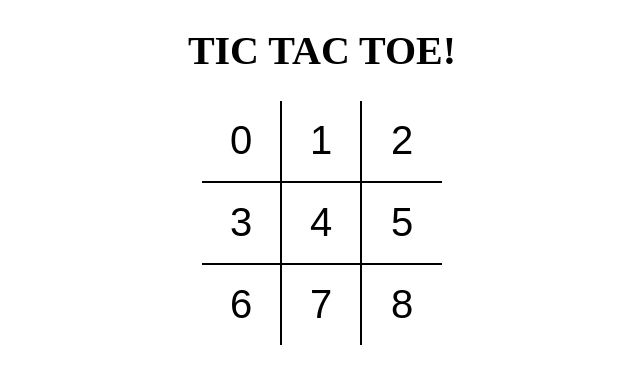
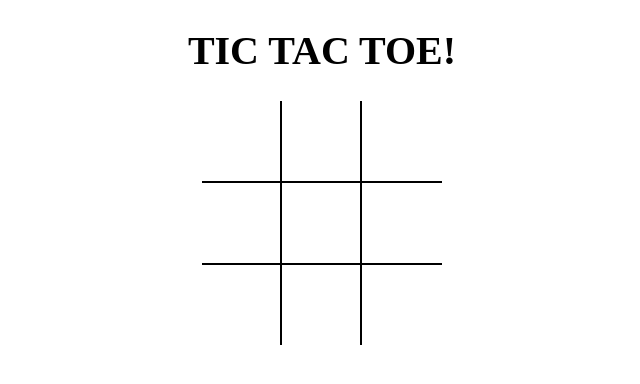
Before and after one commit to rayaditya414/tictactoe, a React (Vite) app: page / in a window 1280 px wide. Shown: the top 384 px of the page, without its empty margins (318-958 px from the left). Built offline with nearby package versions, Linux system fonts and the light colour scheme.

Commit message:
added board state and react events

```diff
--- a/src/components/Board.jsx
+++ b/src/components/Board.jsx
@@ -1,23 +1,51 @@
-import React from 'react'
+import React,{useState} from 'react'
 import Sqaure from './Sqaure'
 
 const board = () => {
+  const [board,setBoard]=useState(Array(9).fill(null));
+  const[isNext,setIsNext]=useState(false);
+
+
+
+  const handleSqaureClick =(position)=>{
+    if(board[position]!=null) return;
+    setBoard((prev)=>{
+      return prev.map((square,pos)=>{
+        if(pos==position) {
+          return isNext?'X':'O';
+        }
+        return square;
+      });
+
+    })
+    setIsNext((prev)=> !prev);
+  }
+
+  const renderSquare=(position)=>{
+
+    return (
+      <Sqaure
+      value={board[position]}
+      onClick={ ()=> handleSqaureClick(position)}
+      />
+    );
+  };
   return (
     <div className='board'>
         <div className='board-row'>
-            <Sqaure value={0}/>
-            <Sqaure  value={1}/>
-            <Sqaure  value={2}/>
+          {renderSquare(0)}
+          {renderSquare(1)}
+          {renderSquare(2)}
         </div>
         <div className='board-row'>
-            <Sqaure  value={3}/>
-            <Sqaure  value={4}/>
-            <Sqaure  value={5}/>
+          {renderSquare(3)}
+          {renderSquare(4)}
+          {renderSquare(5)}
         </div>
         <div className='board-row'>
-            <Sqaure  value={6}/>
-            <Sqaure  value={7}/>
-            <Sqaure value={8}/>
+          {renderSquare(6)}
+          {renderSquare(7)}
+          {renderSquare(8)}
         </div>
 
     </div>
--- a/src/components/Sqaure.jsx
+++ b/src/components/Sqaure.jsx
@@ -1,8 +1,13 @@
 import React from 'react'
 
-const Sqaure = ({value}) => {
+const Sqaure = ({value,onClick}) => {
   return (
-    <button type="button" className="square">{value}</button>
+    <button type="button"
+    className="square"
+    onClick={onClick}
+    >
+      {value}
+    </button>
   );
 }
 
```
